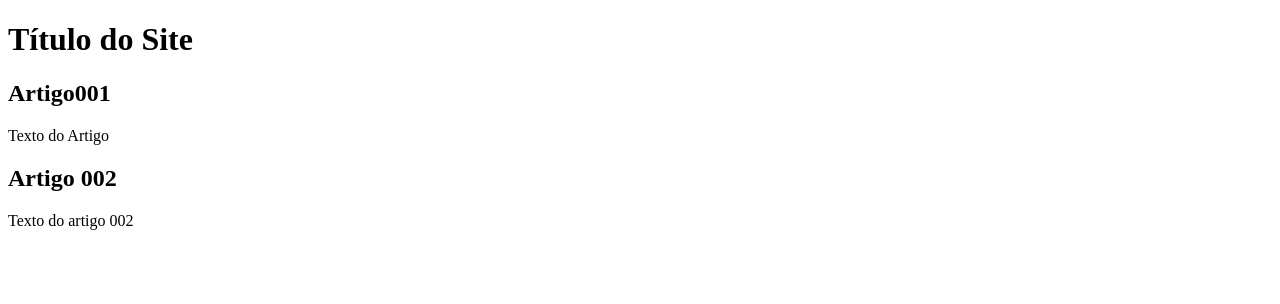
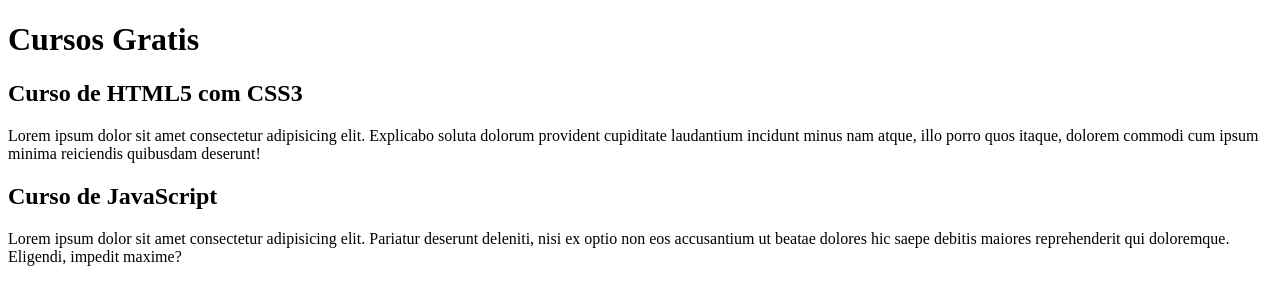
Before and after one commit to riancarlos04/projeto-site, a plain HTML site: page index.html in a window 1280 px wide. Drawn offline with Linux system fonts and the light colour scheme.

Commit message:
comecei a escreve conteúdo

```diff
--- a/index.html
+++ b/index.html
@@ -9,15 +9,15 @@
 <body>
     <main>
         <header>
-            <h1>Título do Site</h1>
+            <h1>Cursos Gratis</h1>
         </header>
         <article>
-            <h2>Artigo001</h2>
-            <p>Texto do Artigo</p>
+            <h2>Curso de HTML5 com CSS3</h2>
+            <p>Lorem ipsum dolor sit amet consectetur adipisicing elit. Explicabo soluta dolorum provident cupiditate laudantium incidunt minus nam atque, illo porro quos itaque, dolorem commodi cum ipsum minima reiciendis quibusdam deserunt!</p>
         </article>
         <article>
-            <h2>Artigo 002</h2>
-            <p>Texto do artigo 002</p>
+            <h2>Curso de JavaScript</h2>
+            <p>Lorem ipsum dolor sit amet consectetur adipisicing elit. Pariatur deserunt deleniti, nisi ex optio non eos accusantium ut beatae dolores hic saepe debitis maiores reprehenderit qui doloremque. Eligendi, impedit maxime?</p>
         </article>
     </main>
 </body>
```
